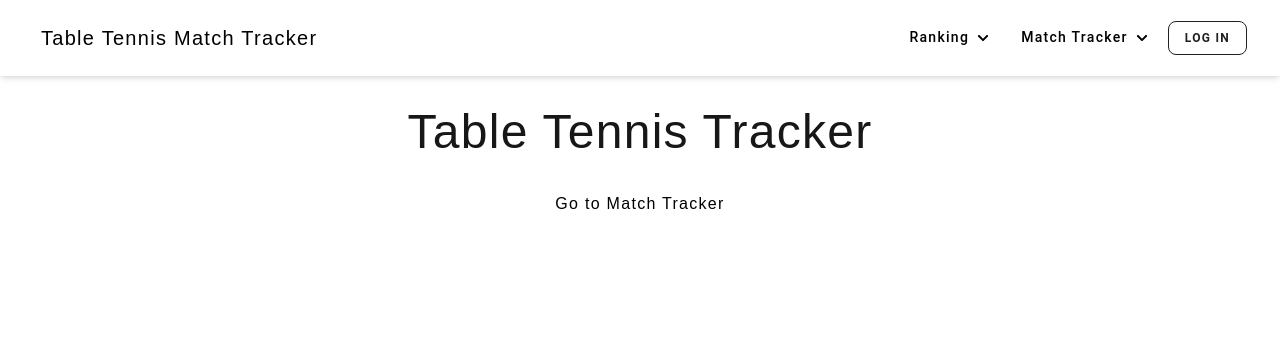
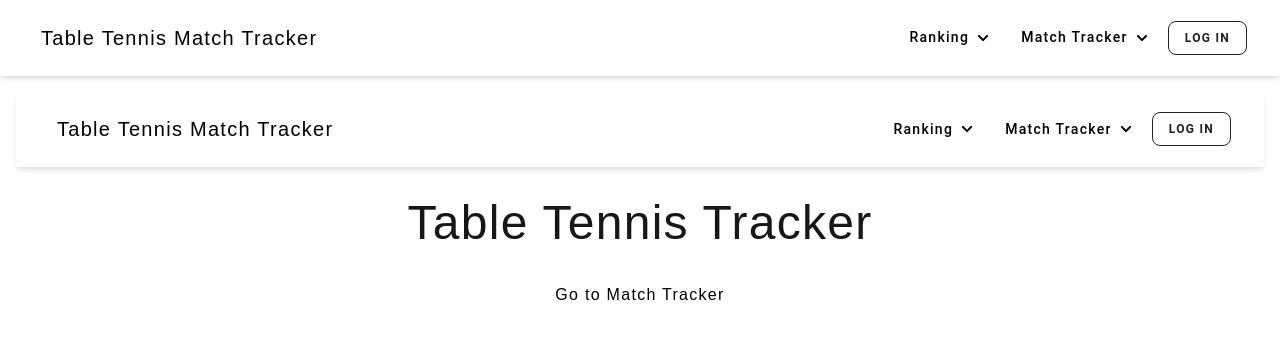
Before and after one commit to DewDropsDoha/tt-tracker, a Next.js app: page / in a window 1280 px wide. Shown: the top 338 px of the page. Built offline with nearby package versions, Linux system fonts and the light colour scheme; no server answers.

Commit message:
Show Navbar in all components

```diff
--- a/src/app/components/Navbar/Navbar.tsx
+++ b/src/app/components/Navbar/Navbar.tsx
@@ -1,3 +1,5 @@
+'use client';
+
 import Link from 'next/link';
 import React, { Fragment, useEffect, useState } from 'react';
 import { useUser } from '@auth0/nextjs-auth0/client';
--- a/src/app/layout.tsx
+++ b/src/app/layout.tsx
@@ -1,6 +1,7 @@
 import type { Metadata } from 'next';
 import './globals.css';
 import { UserProvider } from '@auth0/nextjs-auth0/client';
+import Navbar from './components/Navbar/Navbar';
 
 export const metadata: Metadata = {
   title: 'Create Next App',
@@ -15,7 +16,10 @@ export default function RootLayout({
   return (
     <html lang="en">
       <UserProvider>
-        <body>{children}</body>
+        <body>
+          <Navbar />
+          <div className="p-4">{children}</div>
+        </body>
       </UserProvider>
     </html>
   );
```
